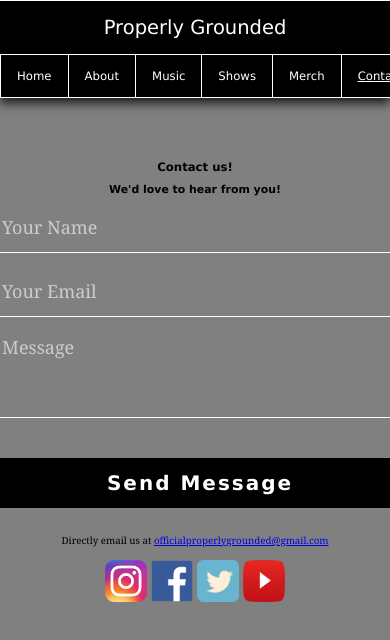
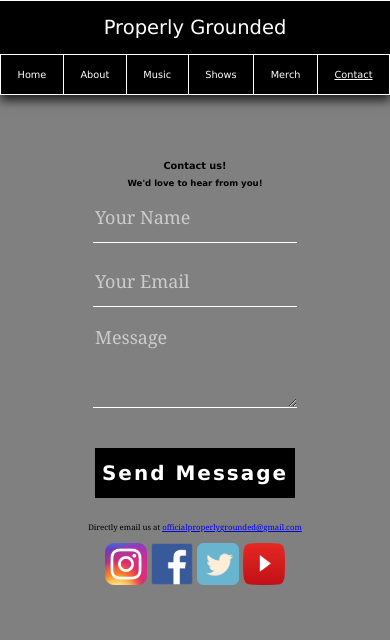
Before and after one commit to Motormouth6/cs268project1, a plain HTML site: page project1/contact.html in a window 390 px wide. Drawn offline with Linux system fonts and the light colour scheme.

Commit message:
Fixed animations, media queries

```diff
--- a/project1/css/contact-style.css
+++ b/project1/css/contact-style.css
@@ -67,6 +67,12 @@
 
   @media (max-width: 600px) {
     .form-control {
-      width: 400px;
+      width: 300px;
     }
   }
+
+  @media (max-width: 500px) {
+    .form-control {
+      width: 200px;
+    }
+  }
--- a/project1/css/global-style.css
+++ b/project1/css/global-style.css
@@ -121,3 +121,39 @@ p {
   }
 
 }
+
+@media (max-width: 600px) {
+  h1 {
+      font-size: 2.5vw;
+  }
+
+  h2 {
+      font-size: 2.2vw;
+  }
+
+  p {
+      font-size: 2vw;
+  }
+
+  header {
+    box-sizing: border-box;
+    position: fixed;
+    left: 0;
+    right: 0;
+    top: 0;
+  }
+
+  nav a {
+    font-size: 2.5vw;
+    padding: 14px 16px;
+  }
+
+  #overlay-text {
+    font-size: 5vw;
+  }
+
+  .title {
+    margin-top: 160px;
+  }
+
+}
```
Also changed, not shown: project1/contact.html (+2 -1 lines).
